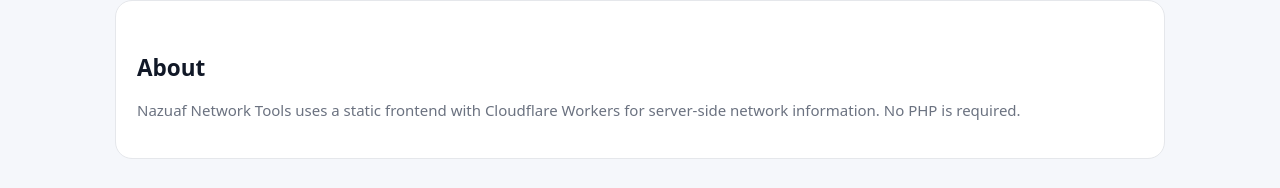
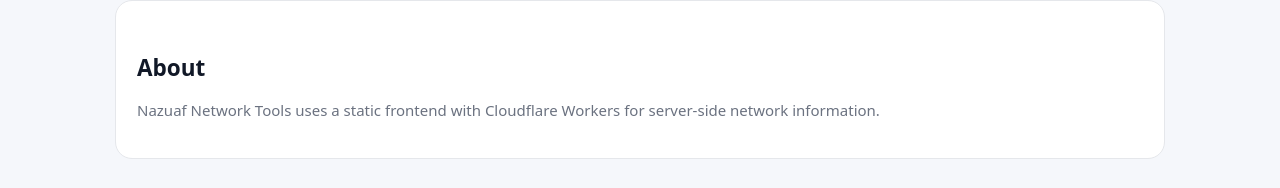
Before and after one commit to Ozanxzan/tool_network, a plain HTML site: page public/index.html in a window 1280 px wide. Shown: the part 889-1077 px from the top of the page. Drawn offline with Linux system fonts and the light colour scheme; no server answers.

Commit message:
Update index.html

```diff
--- a/public/index.html
+++ b/public/index.html
@@ -35,7 +35,7 @@
 <div id="result" class="result"></div>
 </section>
 
-<section class="about"><h2>About</h2><p>Nazuaf Network Tools uses a static frontend with Cloudflare Workers for server-side network information. No PHP is required.</p></section>
+<section class="about"><h2>About</h2><p>Nazuaf Network Tools uses a static frontend with Cloudflare Workers for server-side network information.</p></section>
 </main>
 <footer>© 2026 Nazuaf Network Tools</footer>
 <script src="/script.js"></script>
```
